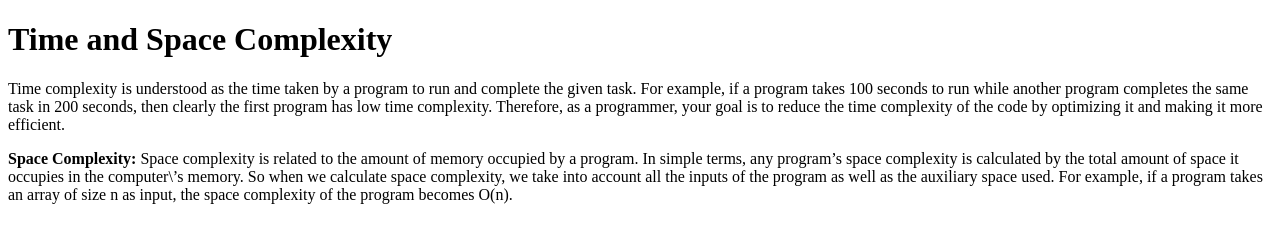
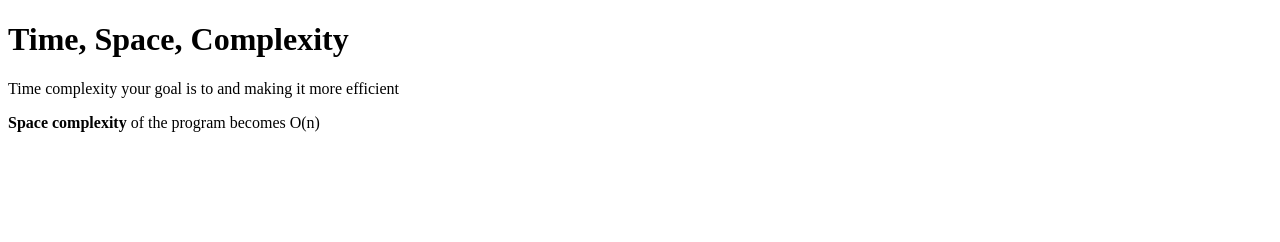
Before and after one commit to acciojob/time-and-space-complexity-MaharshiJ88, a website: page main.html in a window 1280 px wide. Drawn offline with Linux system fonts and the light colour scheme.

Commit message:
created a submission

```diff
--- a/main.html
+++ b/main.html
@@ -8,9 +8,11 @@
 
 <body>
 	<!-- the entire body must be written by student -->
-  <H1>Time and Space Complexity</H1>
-	 <P>Time complexity is understood as the time taken by a program to run and complete the given task. For example, if a program takes 100 seconds to run while another program completes the same task in 200 seconds, then clearly the first program has low time complexity. Therefore, as a programmer, your goal is to reduce the time complexity of the code by optimizing it and making it more efficient.</P>
-<P><B>Space Complexity:</B> Space complexity is related to the amount of memory occupied by a program. In simple terms, any program’s space complexity is calculated by the total amount of space it occupies in the computer\’s memory. So when we calculate space complexity, we take into account all the inputs of the program as well as the auxiliary space used. For example, if a program takes an array of size n as input, the space complexity of the program becomes O(n).</P>
+  <h1>Time, Space, Complexity</h1>
+  <p>Time complexity your goal is to and making it more efficient</p>
+  <p><b>Space complexity</b> of the program becomes O(n)</p>
+<!-- 	 <p>Time complexity is understood as the time taken by a program to run and complete the given task. For example, if a program takes 100 seconds to run while another program completes the same task in 200 seconds, then clearly the first program has low time complexity. Therefore, as a programmer, your goal is to reduce the time complexity of the code by optimizing it and making it more efficient.</p> -->
+<!-- <p><b>Space Complexity:</b> Space complexity is related to the amount of memory occupied by a program. In simple terms, any program’s space complexity is calculated by the total amount of space it occupies in the computer\’s memory. So when we calculate space complexity, we take into account all the inputs of the program as well as the auxiliary space used. For example, if a program takes an array of size n as input, the space complexity of the program becomes O(n).</p> -->
 </body>
 
 </html>
```
